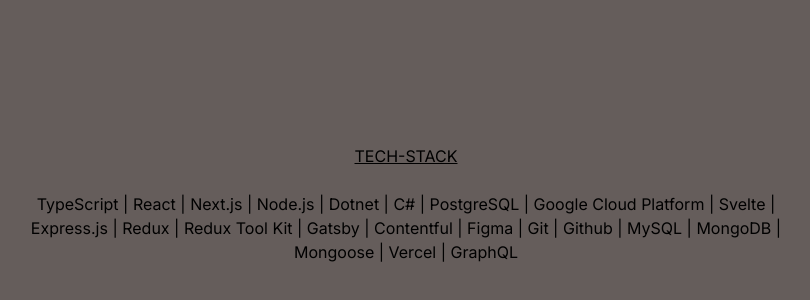
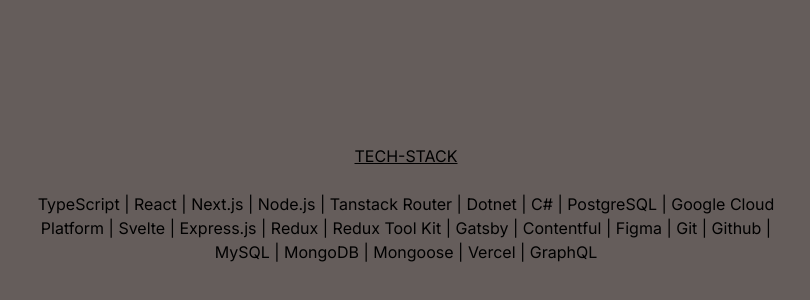
Before and after one commit to sofiadarkeweb/portfolio-react, a React (Create React App) app: page / in a window 1280 px wide. Shown: the part 4457-4757 px from the top of the page, without its empty margins (234-1044 px from the left). Built offline with nearby package versions, Linux system fonts and the light colour scheme.

Commit message:
Update About

```diff
--- a/src/components/About.jsx
+++ b/src/components/About.jsx
@@ -9,7 +9,7 @@
 				<u>TECH-STACK</u>
 				<br />
 				<br />
-				TypeScript | React | Next.js | Node.js | Dotnet | C# | PostgreSQL |
+				TypeScript | React | Next.js | Node.js | Tanstack Router | Dotnet | C# | PostgreSQL |
 				Google Cloud Platform | Svelte | Express.js | Redux | Redux Tool Kit |
 				Gatsby | Contentful | Figma | Git | Github | MySQL | MongoDB | Mongoose
 				| Vercel | GraphQL
```
